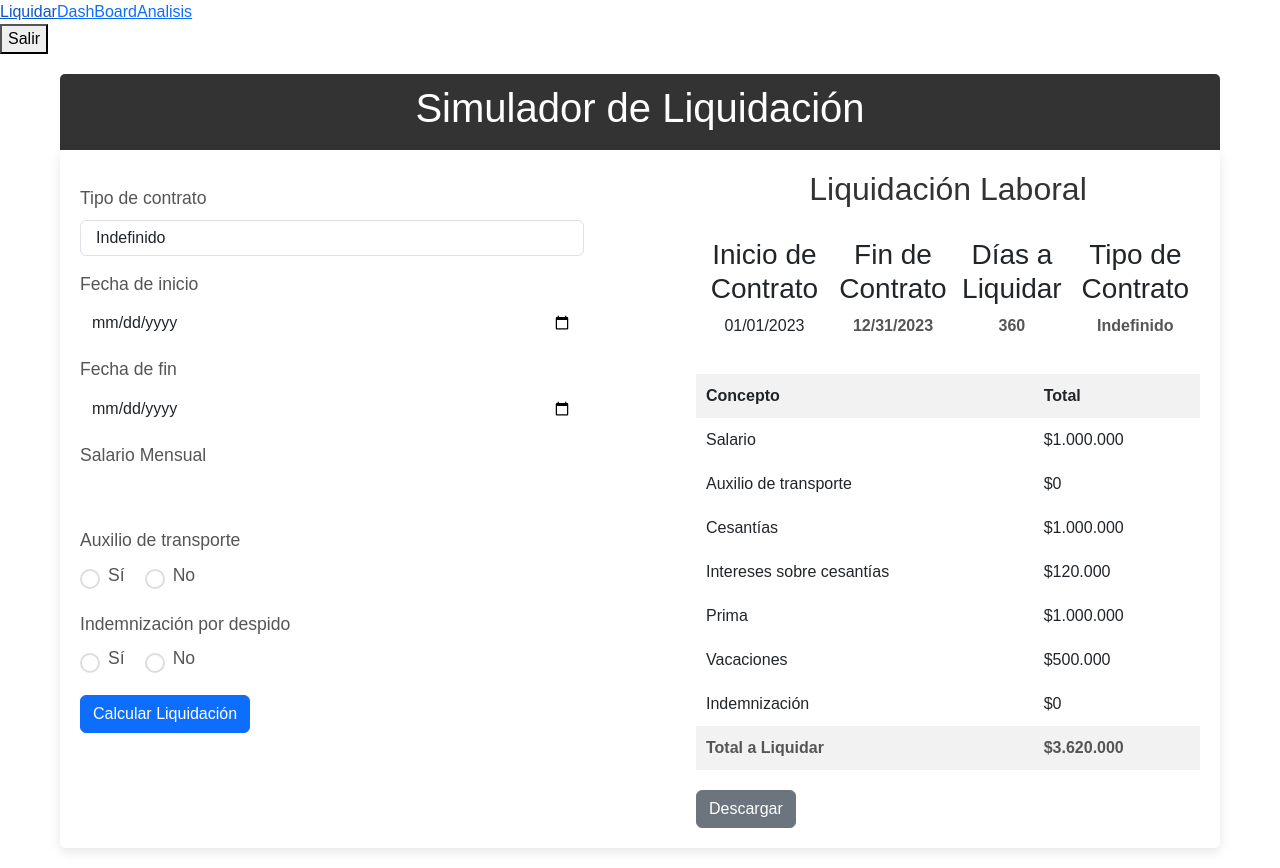
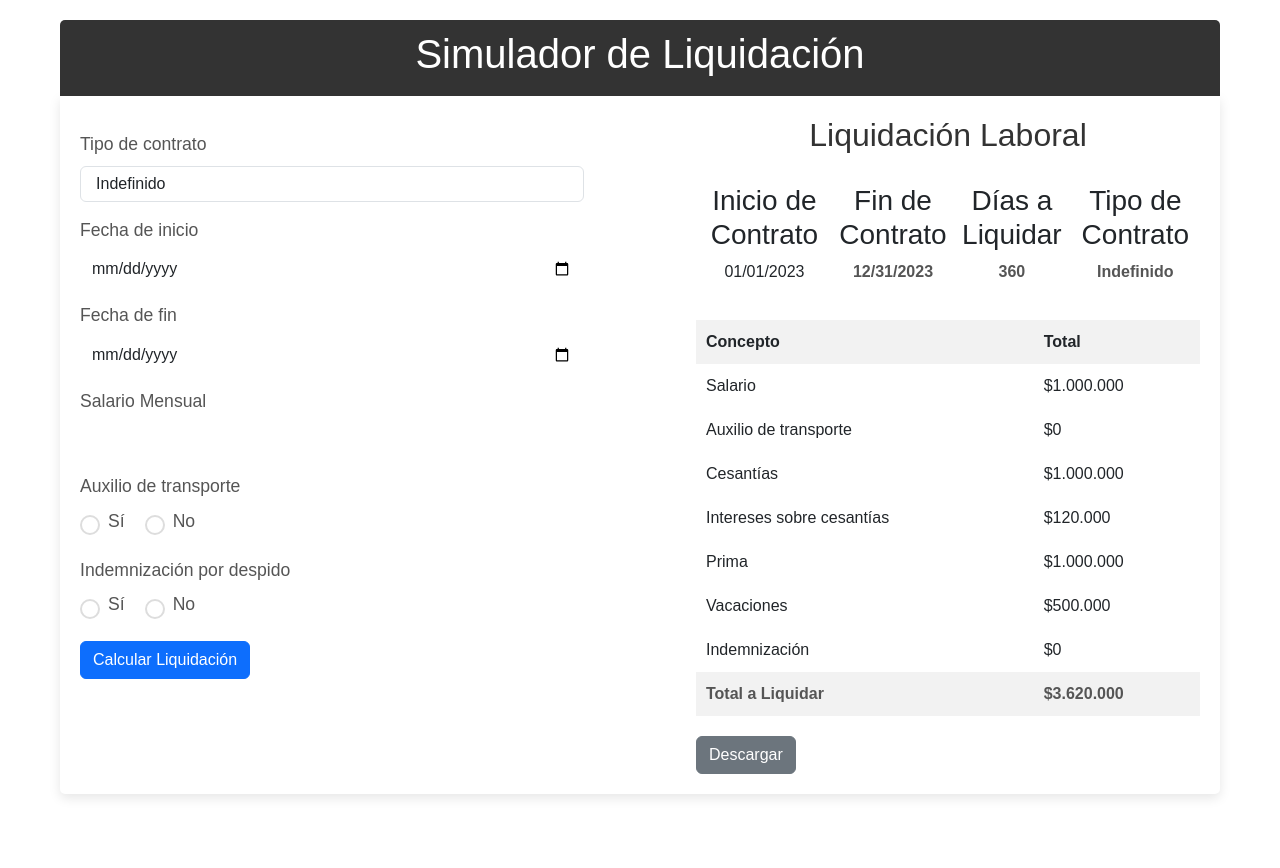
Before and after one commit to garcescamilo/ProyectoReact, a React (Vite) app: page /liquidacion in a window 1280 px wide. After the commit the page ends 814 px from the top, so only its background shows below. Built offline with nearby package versions, Linux system fonts and the light colour scheme; no server answers.

Commit message:
todo sirve

```diff
--- a/src/App.jsx
+++ b/src/App.jsx
@@ -25,7 +25,7 @@ function App() {
   return (
 
     <Router>
-      <HeadNav />
+      {usuario && <HeadNav />}
 
       <Routes>
 
--- a/src/components/layout/Header/nav.jsx
+++ b/src/components/layout/Header/nav.jsx
@@ -1,11 +1,25 @@
 import 'bootstrap/dist/css/bootstrap.min.css';
 import './nav.css'
-import { NavLink } from 'react-router-dom';
+import { NavLink, useNavigate } from 'react-router-dom';
+import appFirebase from '../../../../back/credenciales';
+import { getAuth, signOut } from 'firebase/auth';
+
+const auth = getAuth(appFirebase);
 
 function HeadNav() {
+    const navigate = useNavigate();
+
+    const handleLogout = async () => {
+        try {
+            await signOut(auth);
+            navigate('/');
+        } catch (error) {
+            console.error('Error al cerrar sesión:', error);
+        }
+    };
+
     return (
         <>
-
             <div className='padre-nav'>
                 <nav>
                     <div className='nav'>
@@ -14,11 +28,12 @@ function HeadNav() {
                         <NavLink to={"/analisis"}>Analisis</NavLink>
                     </div>
                 </nav>
-
+                <button onClick={handleLogout}>Salir</button>
             </div>
-
         </>
     );
 }
 
+
+
 export default HeadNav;
--- a/src/components/layout/liquidation/LiquidationSimulator.jsx
+++ b/src/components/layout/liquidation/LiquidationSimulator.jsx
@@ -1,11 +1,8 @@
 import './liquidationSimulator.css';
-import appFirebase from '../../../../back/credenciales';
-import { getAuth, signOut } from 'firebase/auth';
-const auth = getAuth(appFirebase)
+
 const LiquidationSimulator = () => {
   return (<>
 
-    <button onClick={() => signOut(auth)}>Salir</button>
     <div className="simulador-container">
       <header className="simulador-header">
         <h1>Simulador de Liquidación</h1>
```
